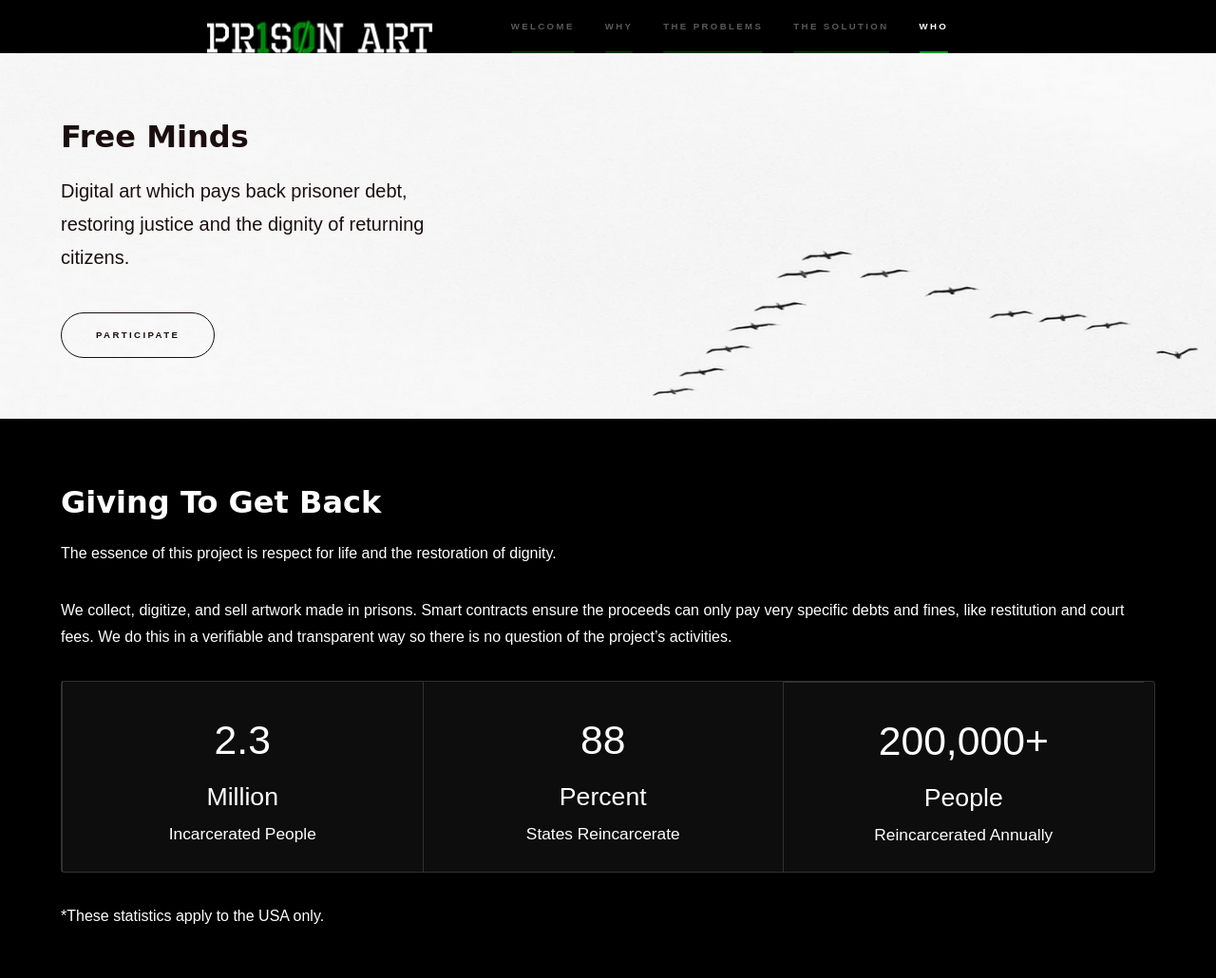
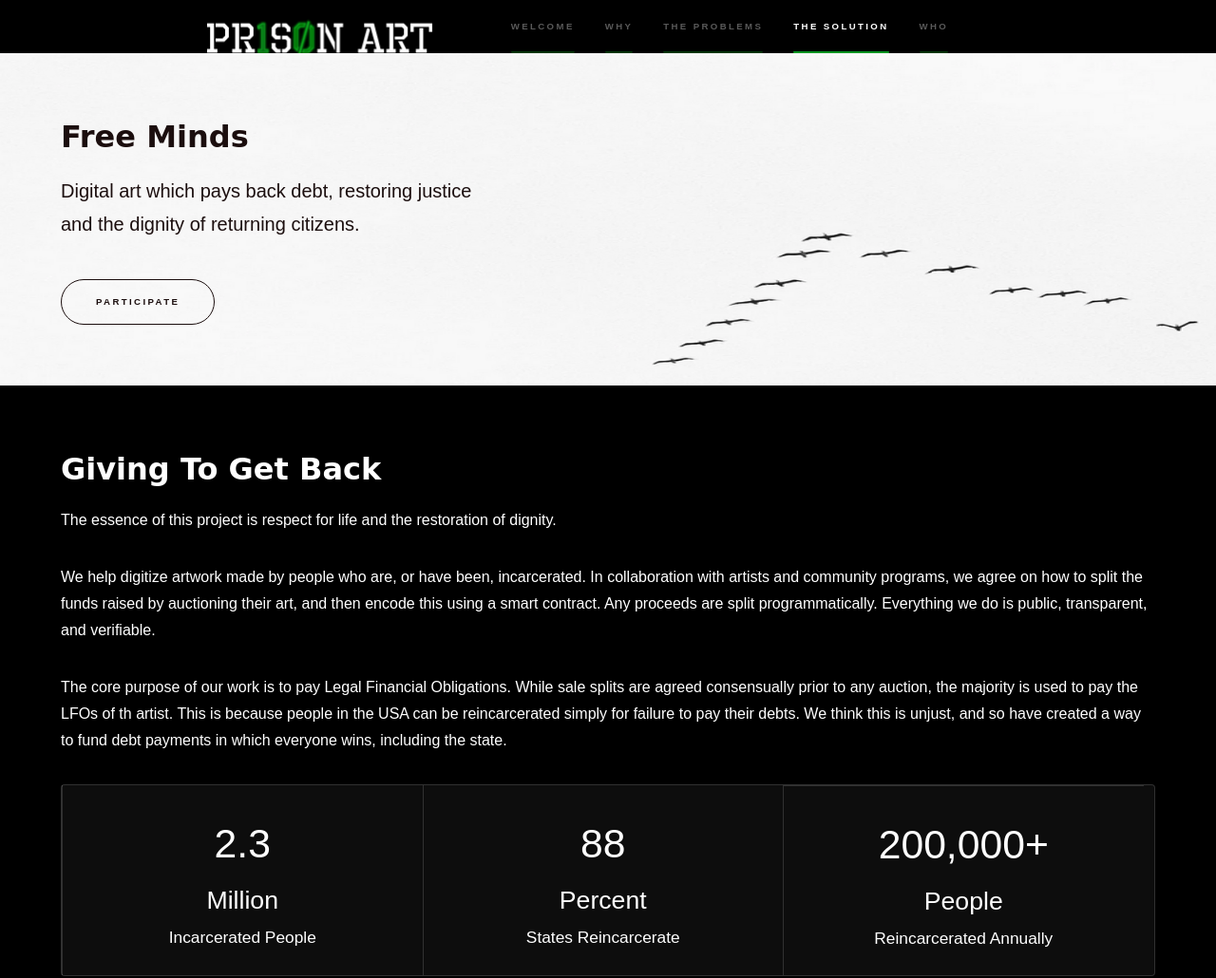
Before and after one commit to PrisonArt/website, a plain HTML site: page index.html in a window 1280 px wide. Shown: the top 1030 px of the page at 95% size. Drawn offline with Linux system fonts and the light colour scheme; a web font is replaced by a local one.

Commit message:
May the unheard voices be listend to once again

```diff
--- a/index.html
+++ b/index.html
@@ -52,7 +52,7 @@
 						<div class="inner hero">
 							<img class="mobile-logo" src="images/logo-transparent.png" />
 							<h2>Free Minds</h2>
-							<p>Digital art which pays back prisoner debt, restoring justice and the dignity of returning citizens.</p>
+							<p>Digital art which pays back debt, restoring justice and the dignity of returning citizens.</p>
 							<ul class="actions">
 								<li><a href="https://restore.pr1s0n.art/#/nfts" class="button scrolly">Participate</a></li>
 							</ul>
@@ -67,7 +67,10 @@
 								The essence of this project is respect for life and the restoration of dignity.
 							</p>
 							<p class="txt-white">
-								We collect, digitize, and sell artwork made in prisons. Smart contracts ensure the proceeds can only pay very specific debts and fines, like restitution and court fees. We do this in a verifiable and transparent way so there is no question of the project’s activities.
+								We help digitize artwork made by people who are, or have been, incarcerated. In collaboration with artists and community programs, we agree on how to split the funds raised by auctioning their art, and then encode this using a smart contract. Any proceeds are split programmatically. Everything we do is public, transparent, and verifiable.
+							</p>
+							<p class="txt-white">
+								The core purpose of our work is to pay Legal Financial Obligations. While sale splits are agreed consensually prior to any auction, the majority is used to pay the LFOs of th artist. This is because people in the USA can be reincarcerated simply for failure to pay their debts. We think this is unjust, and so have created a way to fund debt payments in which everyone wins, including the state.
 							</p>
 							<div class="features">
 								<section class="third">
@@ -145,7 +148,7 @@
 								The PR1S0N Art project teams up with existing art programs and community prison partners to create digital <strong>collections</strong>. Each collection is sold as an <a href="tech.html" class="green-link">NFT on Ethereum</a>. The funds raised from the sale are used to pay prisoner’s financial debts, reducing re-entry friction, re-incarceration rates, restoring dignity to the returning citizens and enabling government institutions to retrieve billions of dollars in uncollected debts.
 							</p>
 							<p class="txt-white">
-								Receipts from debt payments are added back to the collection, so a collector holds not just art, but the full transactional story of a human being's restorative journey. The collection includes artworks from multiple artists, but is sold as a single object, which creates a provably equitable way of splitting funds among artists.
+								Receipts from debt payments are added back to the collection, so a collector holds not just art, but the full transactional story of a human being's restorative journey.
 							</p>
 							<h2 class="txt-white">Totally Transparent</h2>
 							<p class="txt-white">
```
Also changed, not shown: tech.html (+1 -1 lines).
